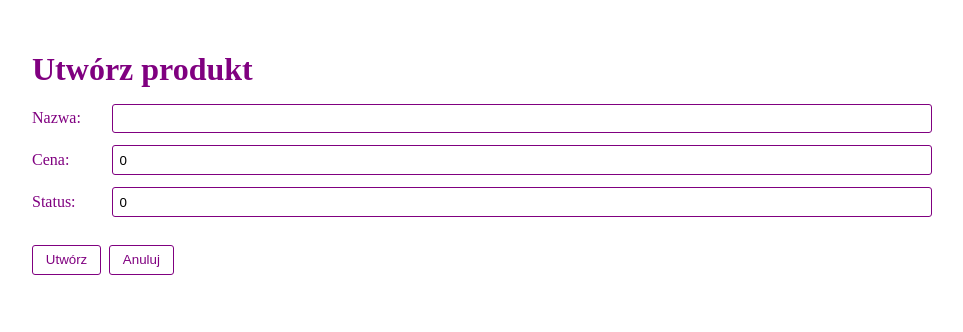
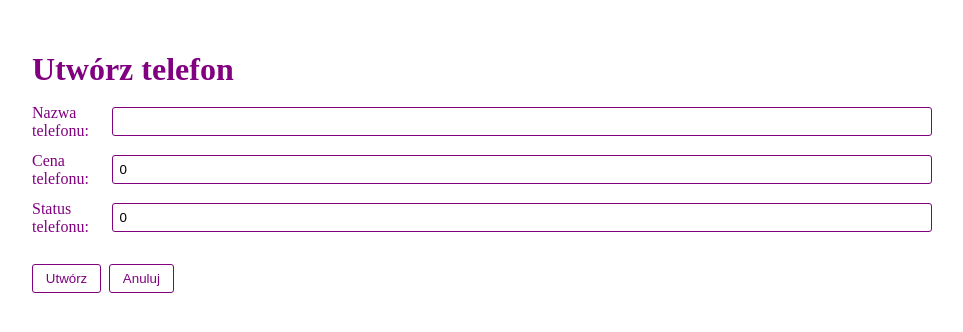
Before and after one commit to ErnestF3700/PhoneAPIFrontend, an Angular app: page /create in a window 1280 px wide. Shown: the top 332 px of the page, without its empty margins (158-1121 px from the left). Built offline with nearby package versions, Linux system fonts and the light colour scheme.

Commit message:
final version

```diff
--- a/src/app/components/product-detail.component.ts
+++ b/src/app/components/product-detail.component.ts
@@ -9,12 +9,12 @@ import { Product } from '../models/product.model';
   selector: 'app-product-detail',
   imports: [CommonModule, RouterLink],
   template: `
-    <h2 class="detail-title">Szczegóły produktu</h2>
+    <h2 class="detail-title">Szczegóły telefonu</h2>
     <div *ngIf="product" class="detail-container">
       <p><strong>ID:</strong> {{ product.id }}</p>
-      <p><strong>Nazwa:</strong> {{ product.name }}</p>
-      <p><strong>Cena:</strong> {{ product.price }}</p>
-      <p><strong>Status:</strong> {{ product.status }}</p>
+      <p><strong>Nazwa telefonu :</strong> {{ product.name }}</p>
+      <p><strong>Cena telefonu:</strong> {{ product.price }}</p>
+      <p><strong>Status telefonu:</strong> {{ product.status }}</p>
       <button class="back-btn" routerLink="/products">Powrót</button>
     </div>
   `,
--- a/src/app/components/product-form.component.ts
+++ b/src/app/components/product-form.component.ts
@@ -10,18 +10,18 @@ import { CreateProductModel } from '../models/product.model';
   selector: 'app-product-form',
   imports: [CommonModule, FormsModule],
   template: `
-    <h2 class="form-title">{{ isEdit ? 'Edytuj' : 'Utwórz' }} produkt</h2>
+    <h2 class="form-title">{{ isEdit ? 'Edytuj' : 'Utwórz' }} telefon</h2>
     <form (ngSubmit)="submit()" class="form-container">
       <label>
-        <span class="label-text">Nazwa:</span>
+        <span class="label-text">Nazwa telefonu:</span>
         <input [(ngModel)]="model.name" name="name" required />
       </label>
       <label>
-        <span class="label-text">Cena:</span>
+        <span class="label-text">Cena telefonu:</span>
         <input type="number" [(ngModel)]="model.price" name="price" required />
       </label>
       <label>
-        <span class="label-text">Status:</span>
+        <span class="label-text">Status telefonu:</span>
         <input [(ngModel)]="model.status" type="number" name="status"  required />
       </label>
       <div class="buttons">
--- a/src/app/components/product-list.component.ts
+++ b/src/app/components/product-list.component.ts
@@ -9,16 +9,16 @@ import { Product } from '../models/product.model';
   selector: 'app-product-list',
   imports: [CommonModule, RouterLink],
   template: `
-    <h2 class="title">Produkty</h2>
-    <a class="add-link" routerLink="/create">+ Dodaj nowy</a>
+    <h2 class="title">Telefony</h2>
+    <a class="add-link" routerLink="/create">+ Dodaj nowy telefon</a>
     <table class="product-table">
       <thead>
         <tr>
-          <th>ID</th>
-          <th>Nazwa</th>
-          <th>Cena</th>
-          <th>Status</th>
-          <th>Akcje</th>
+          <th>ID telefonu</th>
+          <th>Nazwa telefonu</th>
+          <th>Cena telefonu</th>
+          <th>Status telefonu</th>
+          <th>Akcje telefonu</th>
         </tr>
       </thead>
       <tbody>
```
